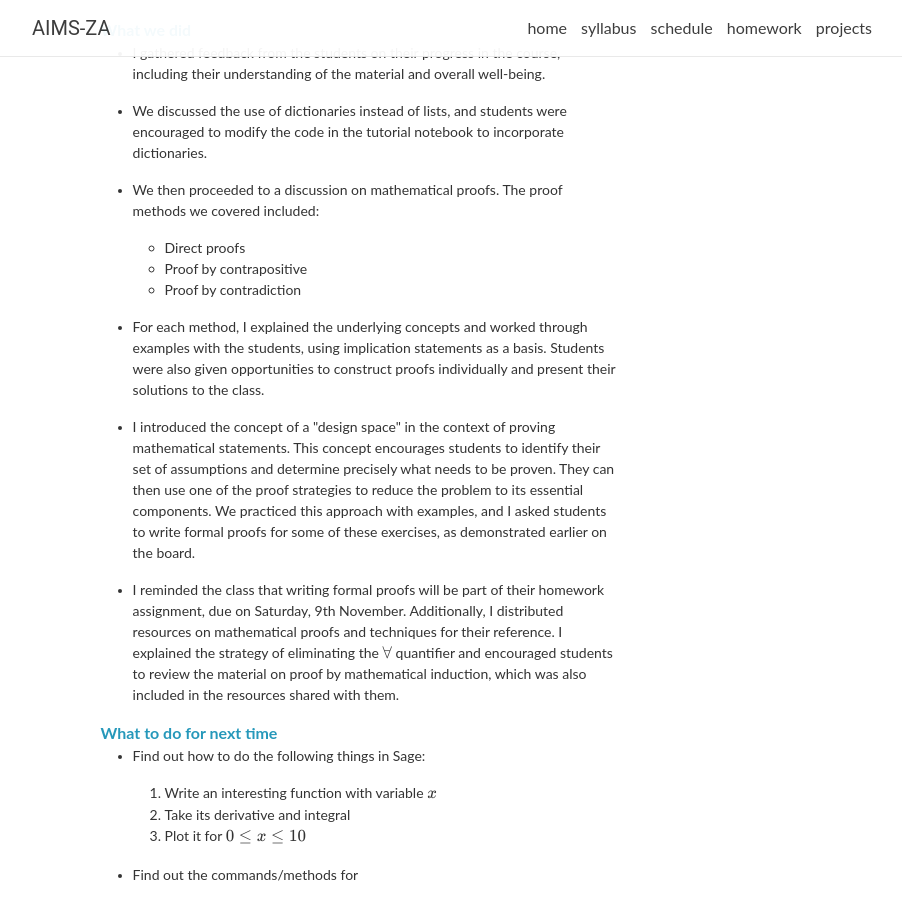
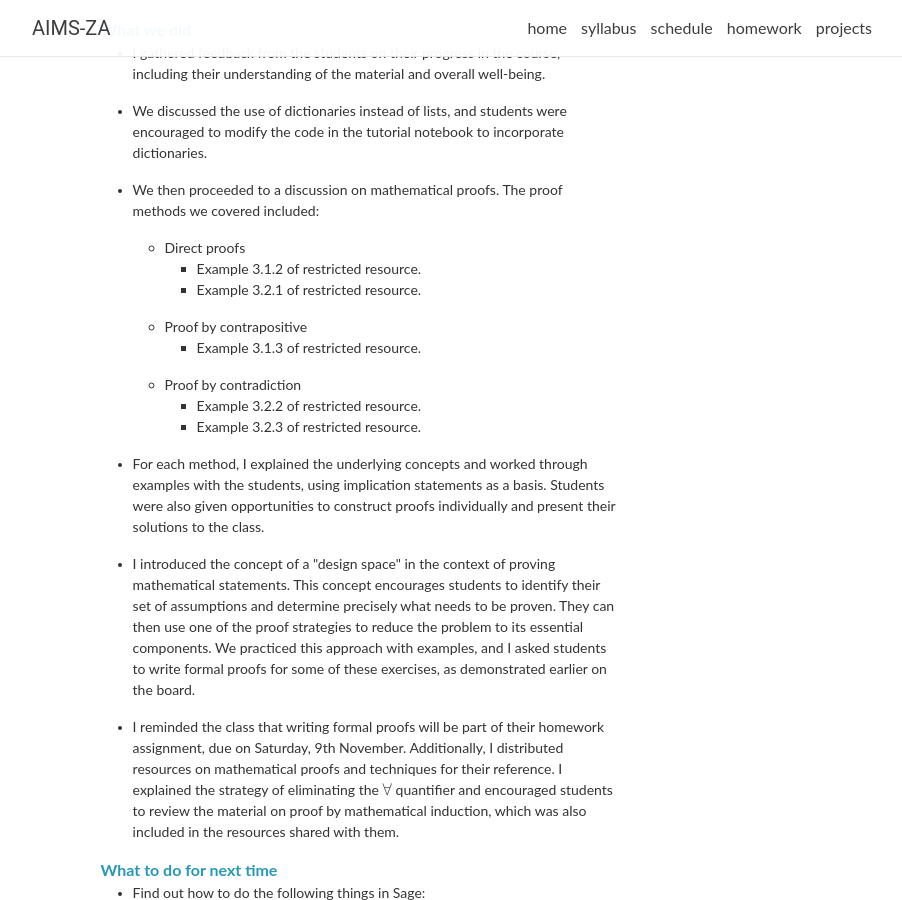
Before and after one commit to evansdoe/aims-za, a Jekyll site: the page built from ems/2024-25/_pages/ems-schedule.md, in a window 1280 px wide and 900 px high, scrolled down 5648 px. Shown: the whole window, without its empty margins (188-1090 px from the left). Built offline with Jekyll 4.4.1, drawn with Linux system fonts in a browser that asks for light colours; nearby versions of some CDN libraries; comment, search, counter and statistics services are not loaded.

Commit message:
Update day 03 schedule

```diff
--- a/_data/ems_2024_25_schedule.yml
+++ b/_data/ems_2024_25_schedule.yml
@@ -294,8 +294,19 @@
         We then proceeded to a discussion on mathematical proofs. The proof methods we covered included&#58;
         <ul style="font-size:14px">
           <li>Direct proofs</li>
+            <ul style="font-size:14px">
+                <li>Example 3.1.2 of restricted resource.</li>
+                <li>Example 3.2.1 of restricted resource.</li>
+            </ul>
           <li>Proof by contrapositive</li>
+            <ul style="font-size:14px">
+              <li>Example 3.1.3 of restricted resource.</li>
+            </ul>
           <li>Proof by contradiction</li>
+            <ul style="font-size:14px">
+              <li>Example 3.2.2 of restricted resource.</li>
+              <li>Example 3.2.3 of restricted resource.</li>
+            </ul>
         </ul>
       </p>
     - <p style="font-size:14px">
```
Also changed, not shown: 1 other file.
